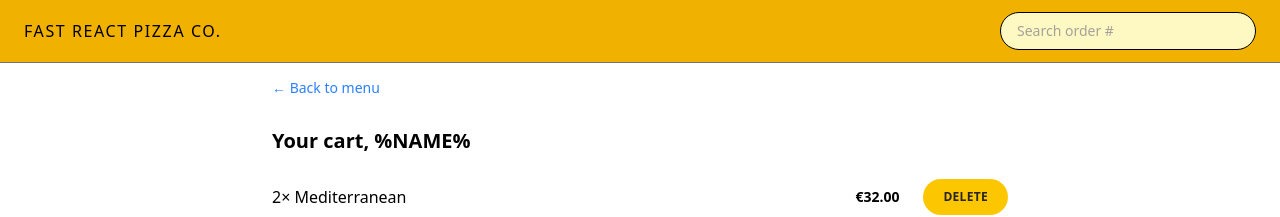
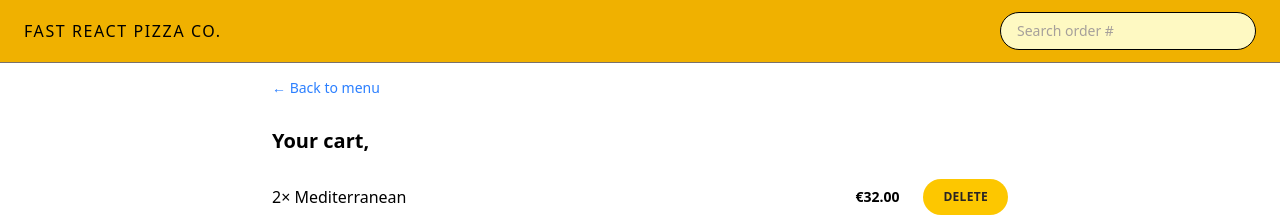
Before and after one commit to ivantxo/18_fast_react_pizza, a React (Vite) app: page /cart in a window 1280 px wide. Shown: the top 217 px of the page. Built offline with nearby package versions, Linux system fonts and the light colour scheme.

Commit message:
Reading global state from store
- Displaying username in 2 more places: cart and new order

```diff
--- a/src/features/cart/Cart.jsx
+++ b/src/features/cart/Cart.jsx
@@ -2,6 +2,7 @@ import { Link } from "react-router-dom";
 import LinkButton from "../../ui/LinkButton";
 import Button from "../../ui/Button";
 import CartItem from "./CartItem";
+import { useSelector } from "react-redux";
 
 const fakeCart = [
   {
@@ -28,13 +29,14 @@ const fakeCart = [
 ];
 
 function Cart() {
+  const username = useSelector((state) => state.user.username);
   const cart = fakeCart;
 
   return (
     <div className="px-4 py-3">
       <LinkButton to="/menu">&larr; Back to menu</LinkButton>
 
-      <h2 className="mt-7 text-xl font-semibold">Your cart, %NAME%</h2>
+      <h2 className="mt-7 text-xl font-semibold">Your cart, {username}</h2>
 
       <ul className="mt-3 divide-y divide-stone-200 border-b">
         {cart.map((item) => (
--- a/src/features/cart/CartOverview.jsx
+++ b/src/features/cart/CartOverview.jsx
@@ -7,7 +7,7 @@ function CartOverview() {
         <span>23 pizzas</span>
         <span>$23.45</span>
       </p>
-      <Link>Open cart &rarr;</Link>
+      <Link to="/cart">Open cart &rarr;</Link>
     </div>
   );
 }
--- a/src/features/order/CreateOrder.jsx
+++ b/src/features/order/CreateOrder.jsx
@@ -6,6 +6,7 @@ const isValidPhone = (str) =>
 
 import { Form, redirect, useActionData, useNavigation } from "react-router-dom";
 import Button from "../../ui/Button";
+import { useSelector } from "react-redux";
 
 const fakeCart = [
   {
@@ -32,6 +33,7 @@ const fakeCart = [
 ];
 
 function CreateOrder() {
+  const username = useSelector((state) => state.user.username);
   const navigation = useNavigation();
   const isSubmitting = navigation.state === "submitting";
 
@@ -48,7 +50,13 @@ function CreateOrder() {
       <Form method="POST">
         <div className="mb-5 flex flex-col gap-2 sm:flex-row sm:items-center">
           <label className="sm:basis-40">First Name</label>
-          <input type="text" name="customer" className="input grow" required />
+          <input
+            type="text"
+            name="customer"
+            className="input grow"
+            defaultValue={username}
+            required
+          />
         </div>
 
         <div className="mb-5 flex flex-col gap-2 sm:flex-row sm:items-center">
```
